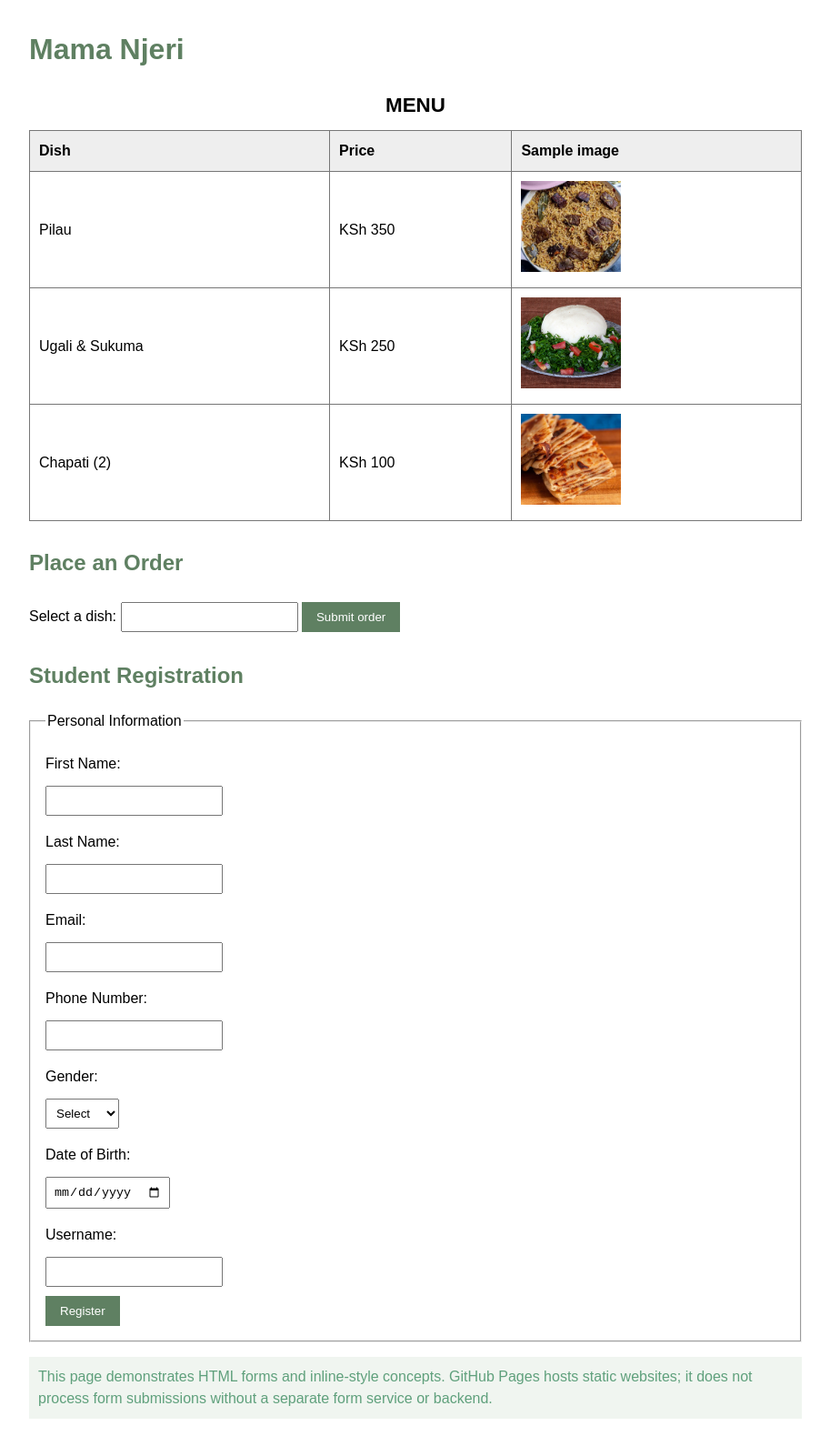
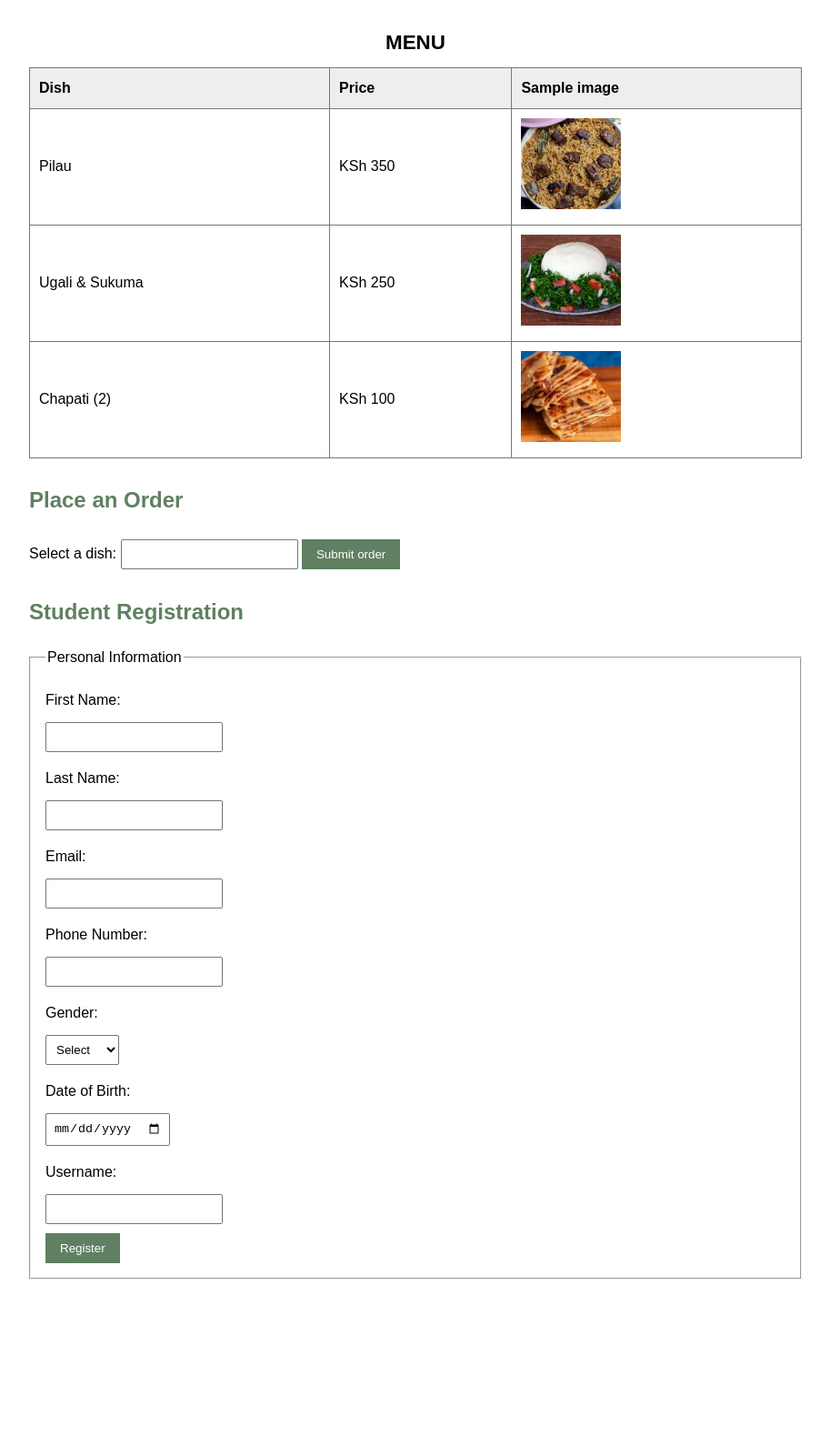
Before and after one commit to PreciousKinyua/mama-njeri, a plain HTML site: page index.html in a window 1280 px wide. Shown: the whole page at 91% size, without its empty margins (183-1096 px from the left). After the commit the page ends 1437 px from the top, so only its background shows below. Drawn offline with Linux system fonts and the light colour scheme.

Commit message:
Update index.html

```diff
--- a/index.html
+++ b/index.html
@@ -55,7 +55,7 @@
   </style>
 </head>
 <body>
-  <h1>Mama Njeri</h1>
+
 
   <table>
     <caption>MENU</caption>
@@ -127,6 +127,5 @@
     </fieldset>
   </form>
 
-  <p class="note">This page demonstrates HTML forms and inline-style concepts. GitHub Pages hosts static websites; it does not process form submissions without a separate form service or backend.</p>
 </body>
 </html>
```
